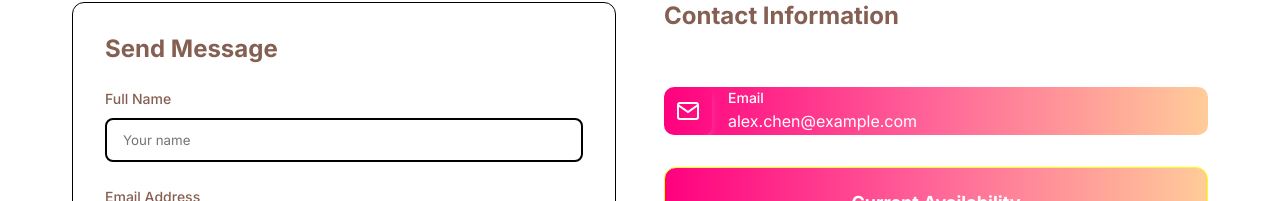
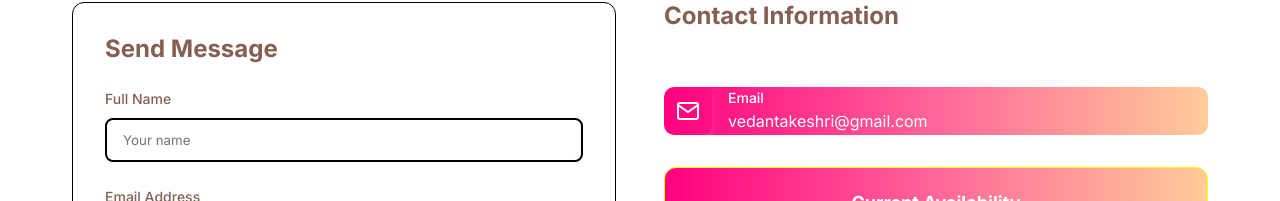
Before and after one commit to vedantakeshri/animated-portifilo, a Next.js app: page / in a window 1280 px wide. Shown: the part 2133-2334 px from the top of the page. Built offline with nearby package versions, Linux system fonts and the light colour scheme.

Commit message:
vercel issue fix

```diff
--- a/src/app/components/About.tsx
+++ b/src/app/components/About.tsx
@@ -376,9 +376,9 @@ export default function About() {
             books, toys, and fashion.
           </p> */}
 <p className="section-description">
-  I'm a frontend developer with a strong foundation in React.js and Next.js,
+  I&apos;m a frontend developer with a strong foundation in React.js and Next.js,
   passionate about creating responsive, modern websites that are optimized for
-  speed, accessibility, and SEO. While I'm early in my professional journey,
+  speed, accessibility, and SEO. While I&apos;m early in my professional journey,
   I’m constantly building personal projects to refine my skills and stay updated
   with the latest web technologies.
 </p>
@@ -417,13 +417,13 @@ export default function About() {
                 in backend technologies allows me to understand the full development cycle.
               </p>
               <p>
-                Simultaneously, I've developed expertise in content writing across
+                Simultaneously, I&apos;ve developed expertise in content writing across
                 diverse niches including literature, toy industry, and fashion. This
                 unique combination allows me to create both technically sound and
                 compelling user experiences.
               </p>
               <p>
-                I'm passionate about creating solutions that not only work flawlessly
+                I&apos;m passionate about creating solutions that not only work flawlessly
                 but also engage users through thoughtful design and compelling content.
               </p>
             </div>
--- a/src/app/components/Contact.tsx
+++ b/src/app/components/Contact.tsx
@@ -508,7 +508,7 @@ export default function Contact() {
           <h2 className="section-title">Get In Touch</h2>
           <div className="section-divider"></div>
           <p className="section-description">
-            Ready to start your next project? Let's discuss how I can help bring your ideas to life.
+            Ready to start your next project? Let&apos;s discuss how I can help bring your ideas to life.
           </p>
         </div>
 
@@ -581,8 +581,8 @@ export default function Contact() {
               </div>
               <div className="contact-details">
                 <div className="contact-title">Email</div>
-                <a href="mailto:alex.chen@example.com" className="contact-value">
-                  alex.chen@example.com
+                <a href="mailto:vedantakeshri@gmail.com" className="contact-value">
+                  vedantakeshri@gmail.com
                 </a>
               </div>
             </div>
--- a/src/app/components/Hero.tsx
+++ b/src/app/components/Hero.tsx
@@ -315,7 +315,7 @@ export default function Hero() {
           {/* Title */}
           <div data-aos="fade-up">
             <h1 className="hero-title">
-              <span>Hi, I'm </span>
+              <span>Hi, I&apos;m </span>
               <span className="animated-text">
                 {"Vedanta Keshri".split("").map((char, i) => (
                   <span key={i} style={{ animationDelay: `${i * 0.1}s` }}>
--- a/src/app/components/Navbr.tsx
+++ b/src/app/components/Navbr.tsx
@@ -127,7 +127,7 @@
 // components/Navbar.js - Next.js Navbar Component
 "use client"
 import { useState, useEffect } from 'react';
-import Link from 'next/link';
+
 
 export default function Navbar() {
   const [isOpen, setIsOpen] = useState(false);
--- a/src/app/page.tsx
+++ b/src/app/page.tsx
@@ -2,8 +2,7 @@ import About from "./components/About";
 import Contact from "./components/Contact";
 import Hero from "./components/Hero";
 import Navbar from "./components/Navbr";
-import Projects from "./components/Projects";
-import Skills from "./components/skills";
+
 
 
 export default function Home() {
@@ -13,7 +12,7 @@ export default function Home() {
       <Hero />
       <About />
 
-      {/* <Projects /> */}
+
       <Contact />
     </>
   );
```
